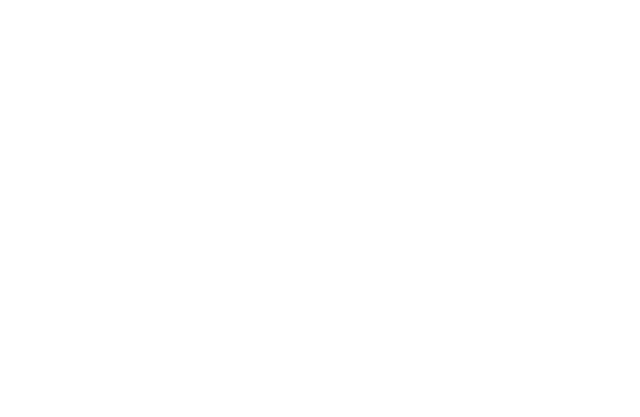
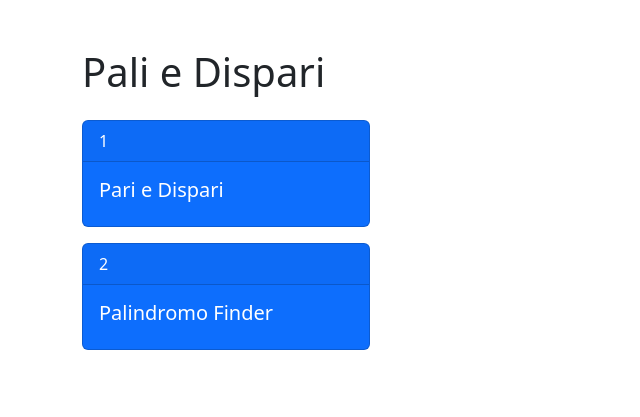
Before and after one commit to LucaPiantadosi27/js-paliedispari, a plain HTML site: page index.html in a window 1280 px wide. Shown: the whole page, without its empty margins (0-640 px from the left). Drawn offline with nearby package versions, Linux system fonts and the light colour scheme.

Commit message:
introduction

```diff
--- a/index.html
+++ b/index.html
@@ -0,0 +1,38 @@
+<!DOCTYPE html>
+<html lang="en">
+<head>
+    <meta charset="UTF-8">
+    <meta name="viewport" content="width=device-width, initial-scale=1.0">
+    <title>Pali e Dispari</title>
+    <!--  -->
+</head>
+ <!-- Bootstrap -->
+ <link href="https://cdn.jsdelivr.net/npm/bootstrap@5.3.2/dist/css/bootstrap.min.css" rel="stylesheet" integrity="sha384-T3c6CoIi6uLrA9TneNEoa7RxnatzjcDSCmG1MXxSR1GAsXEV/Dwwykc2MPK8M2HN" crossorigin="anonymous">
+
+</head>
+
+<body>
+    <div class="container py-5">
+        <h1 class="mb-4">Pali e Dispari</h1>
+
+        <a href="./pari e dispari/index.html " class="card text-bg-primary mb-3 text-decoration-none" style="max-width: 18rem;">
+            <div class="card-header">1</div>
+            <div class="card-body">
+                <h5 class="card-title">Pari e Dispari</h5>
+
+            </div>
+        </a>
+
+        <a href="./Palindromo finder/index.html" class="col card text-bg-primary mb-3 text-decoration-none" style="max-width: 18rem;">
+            <div class="card-header">2</div>
+            <div class="card-body">
+                <h5 class="card-title">Palindromo Finder</h5>
+
+            </div>
+        </a>
+
+
+    <script src="https://cdn.jsdelivr.net/npm/bootstrap@5.3.2/dist/js/bootstrap.bundle.min.js" integrity="sha384-C6RzsynM9kWDrMNeT87bh95OGNyZPhcTNXj1NW7RuBCsyN/o0jlpcV8Qyq46cDfL" crossorigin="anonymous"></script>
+
+</body>
+</html>
```
Also changed, not shown: Palindromo finder/index.html (+1 -0 lines), pari e dispari/index.html (+1 -0 lines).
